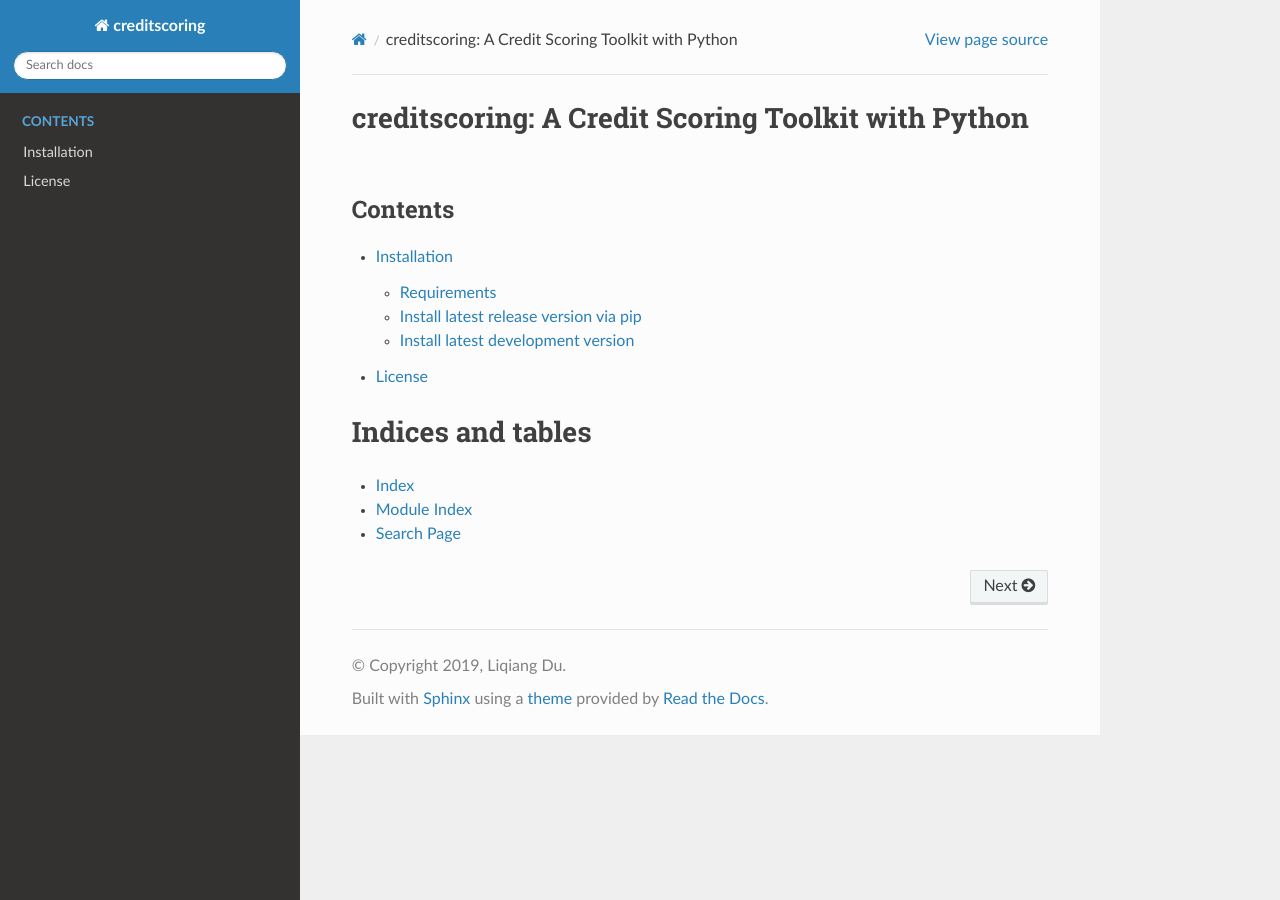
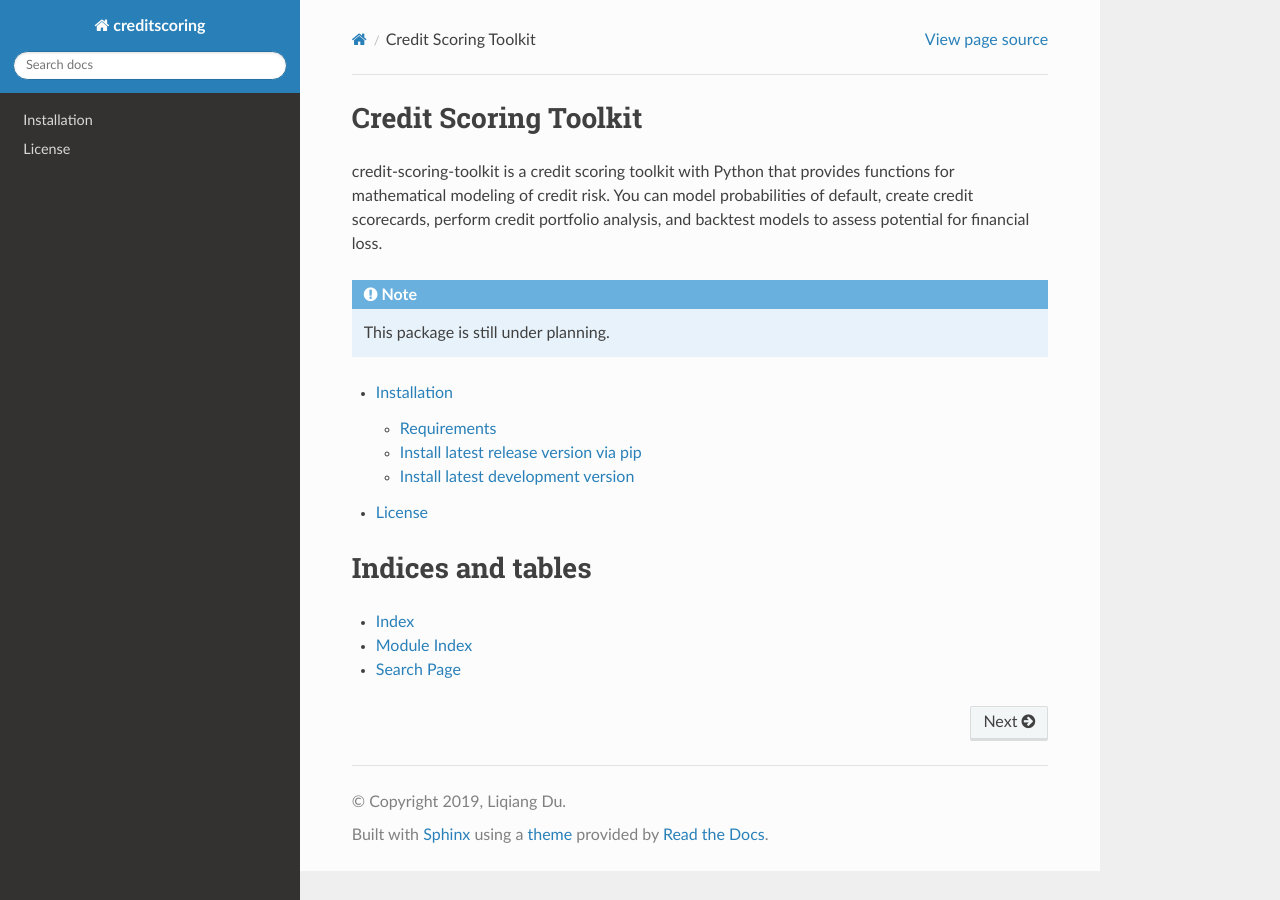
Before and after one commit to Keris/creditscoring, a Sphinx documentation site: the page built from docs/source/index.rst, in a window 1280 px wide. Built offline with Sphinx 7.4.7 and the Read the Docs theme 2.0.0, drawn with Linux system fonts in a browser that asks for light colours.

Commit message:
Update docs

```diff
--- a/docs/source/index.rst
+++ b/docs/source/index.rst
@@ -1,9 +1,15 @@
-creditscoring: A Credit Scoring Toolkit with Python
+Credit Scoring Toolkit
 ===================================================
+credit-scoring-toolkit is a credit scoring toolkit with Python that provides functions for mathematical modeling of credit risk.
+You can model probabilities of default, create credit scorecards, perform credit portfolio analysis, and backtest models to assess potential for financial loss.
+
+.. Note::
+
+   This package is still under planning.
+
 
 .. toctree::
    :maxdepth: 2
-   :caption: Contents
 
    usage/installation
    license
```
